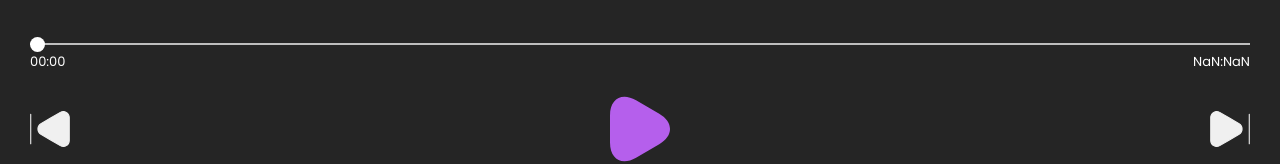
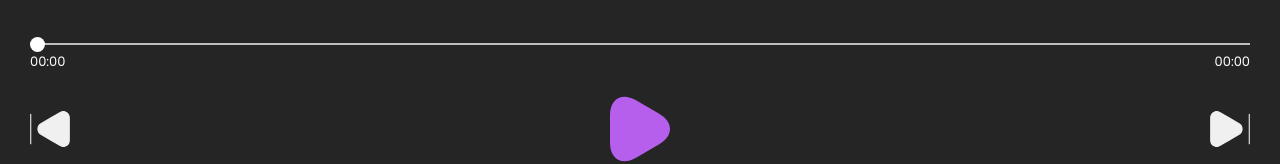
Before and after one commit to roshanshibu/Coco, a React (Vite) app: page /player in a window 1280 px wide. Shown: the part 341-505 px from the top of the page. Built offline with nearby package versions, Linux system fonts and the light colour scheme.

Commit message:
synced timeline slider

```diff
--- a/src/components/player/Player.jsx
+++ b/src/components/player/Player.jsx
@@ -8,7 +8,7 @@ import { ReactComponent as PlayIcon } from '../../assets/play.svg';
 import { ReactComponent as PauseIcon } from '../../assets/pause.svg';
 import { ReactComponent as NextIcon } from '../../assets/next.svg';
 import { ReactComponent as PreviousIcon } from '../../assets/previous.svg';
-import { useState, useRef, useEffect } from "react";
+import { useState, useRef, useEffect, forwardRef } from "react";
 
 const AlbumArtLyric = (props) => {
     return(
@@ -40,8 +40,10 @@ const SongDetailRow = (props) => {
     )
 }
 
-const Timeline = (props) => {
+const Timeline =  forwardRef((props, ref) => {
     function sToTime(t) {
+        if (isNaN(parseInt((t / (60)) % 60)))
+            return "00:00"
         return padZero(parseInt((t / (60)) % 60)) + ":" +
                 padZero(parseInt((t) % 60));
     }
@@ -54,8 +56,14 @@ const Timeline = (props) => {
             <input
                 type="range" min="0"
                 max={props.duration}
-                default="50"
+                default="0"
                 value={props.timeProgress}
+                onChange={(e) => {
+                    console.log(e.target.value)
+                    props.setTimeProgress(e.target.value)
+                    console.log(ref.current.currentTime)
+                    ref.current.currentTime = e.target.value
+                }}
             />
             <div className="timelineInfo">
                 <p className="playbackTime">{sToTime(props.timeProgress)}</p>
@@ -63,7 +71,7 @@ const Timeline = (props) => {
             </div>
         </div>
     )
-}
+})
 
 const ControlRow = (props) => {
     return(
@@ -105,7 +113,6 @@ const Player = () => {
     const play = () => {
         SetPlaying(true);
         audioRef.current.play();
-        console.log(audioRef)
     };
     const pause = () => {
         SetPlaying(false);
@@ -113,6 +120,9 @@ const Player = () => {
     };
     audioRef.current.ontimeupdate = () => {
         setTimeProgress(audioRef.current.currentTime)
+    }
+    audioRef.current.onload = () => {
+        setDuration(audioRef.current.duration)
     }
 
     const toggleAlbumArtLyric = () => {
@@ -130,7 +140,7 @@ const Player = () => {
     }
 
     useEffect(() => {
-        setDuration(audioRef.current.duration)
+            setDuration(audioRef.current.duration)
     })
 
     return(
@@ -145,7 +155,8 @@ const Player = () => {
             <SongDetailRow songName={songName} artist={artist} accentColor={accentColor}
                 showAlbumArt={showAlbumArt} toggleAlbumArtLyric={toggleAlbumArtLyric}
                 isFavourite={isFavourite} toggleFavourite={toggleFavourite} />
-            <Timeline duration={duration} timeProgress={timeProgress}/>
+            <Timeline duration={duration} timeProgress={timeProgress}
+                ref={audioRef} setTimeProgress={setTimeProgress}/>
             <ControlRow accentColor={accentColor}
                 isPlaying={isPlaying} togglePlay={togglePlay} />
         </div>
```
